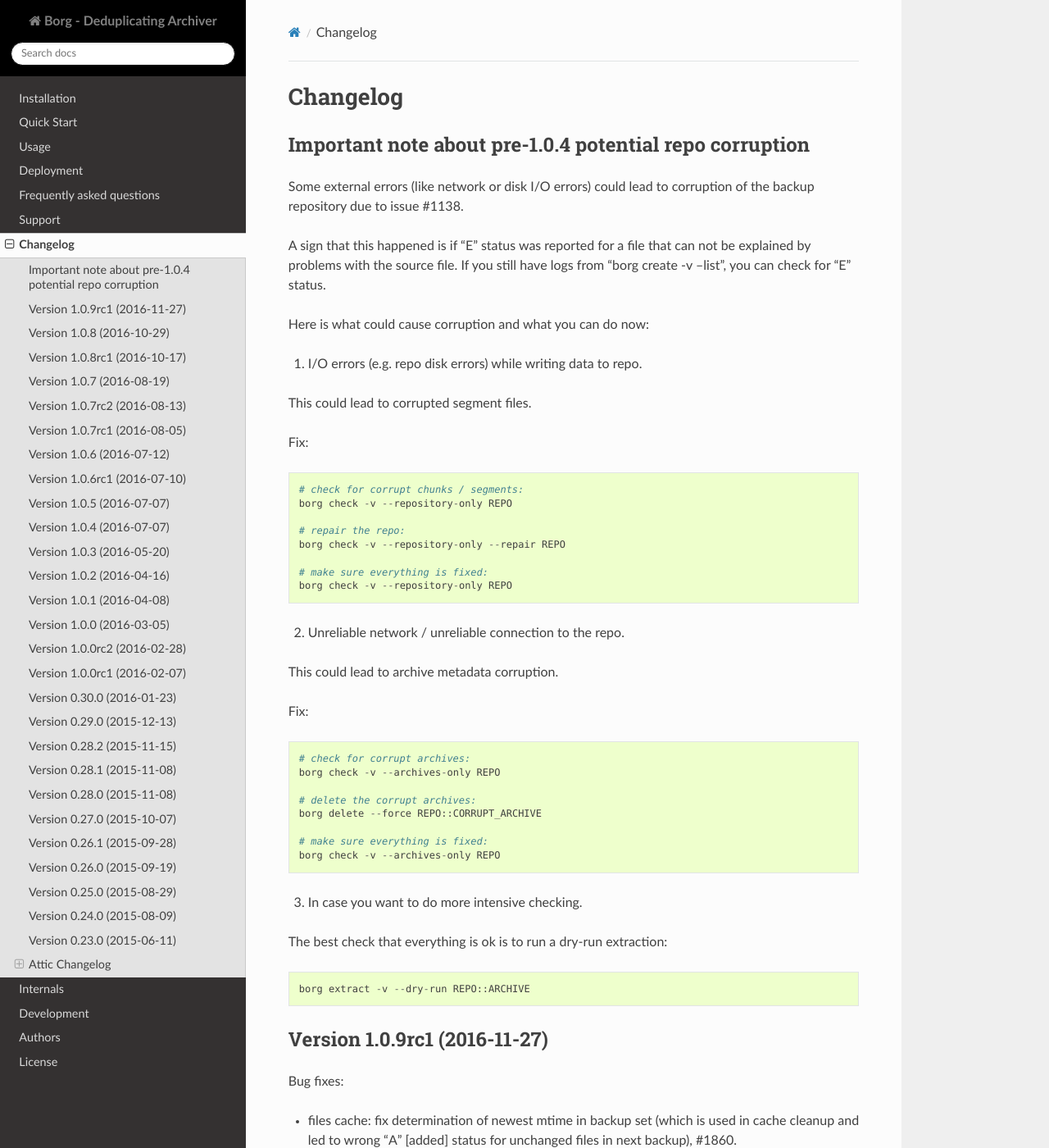
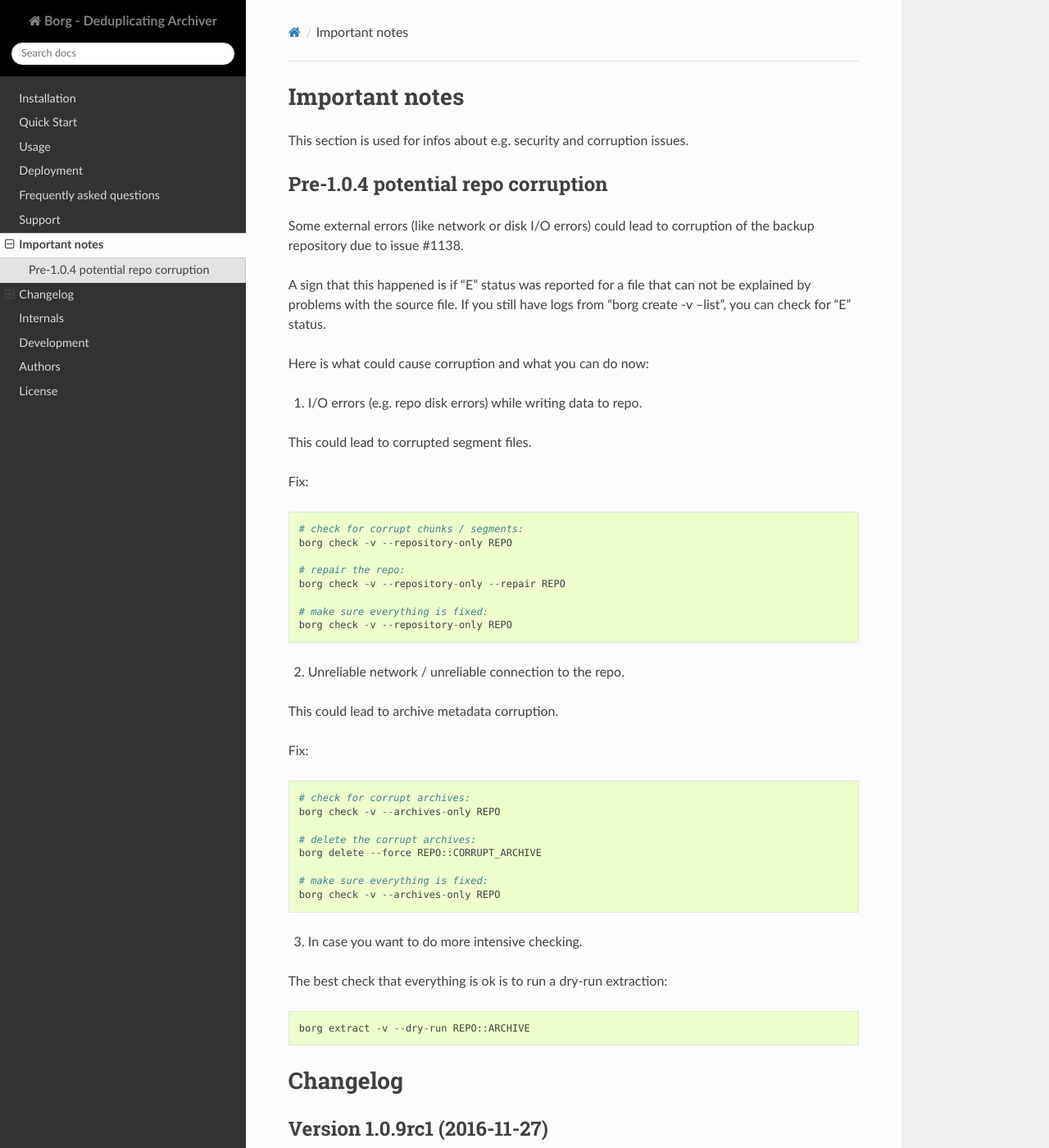
Before and after one commit to borgbackup/borg, a Sphinx documentation site: the page built from docs/changes.rst, in a window 1280 px wide and 1400 px high. Shown: the whole window at 82% size. Built offline with Sphinx 7.4.7 and the Read the Docs theme 2.0.0, drawn with Linux system fonts in a browser that asks for light colours; pages that are not in the unit, such as notebooks, are missing from menus; the version number could not be read and is left out.

Commit message:
move "important notes" to own section

```diff
--- a/docs/changes.rst
+++ b/docs/changes.rst
@@ -1,8 +1,10 @@
-Changelog
-=========
-
-Important note about pre-1.0.4 potential repo corruption
---------------------------------------------------------
+Important notes
+===============
+
+This section is used for infos about e.g. security and corruption issues.
+
+Pre-1.0.4 potential repo corruption
+-----------------------------------
 
 Some external errors (like network or disk I/O errors) could lead to
 corruption of the backup repository due to issue #1138.
```
Also changed, not shown: other parts of docs/changes.rst (+3 -0 lines).
